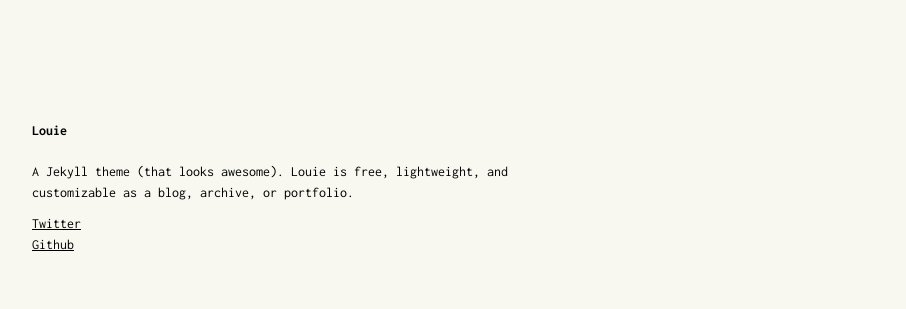
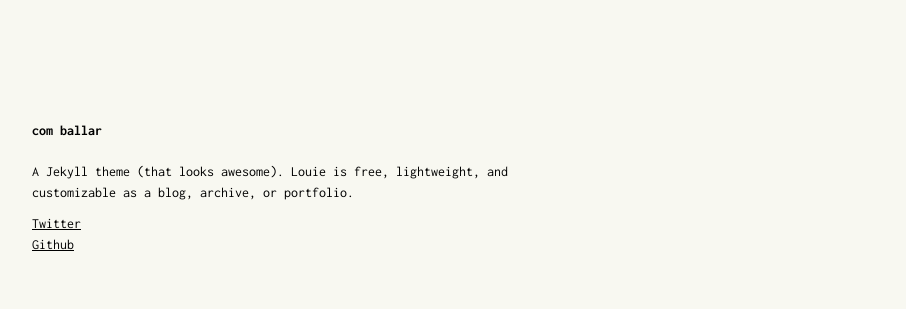
Before and after one commit to comballar/comballar.github.io, a Jekyll site: the page built from index.html, in a window 1280 px wide. Shown: the top 309 px of the page, without its empty margins (88-994 px from the left). Built offline with Jekyll 4.4.1, drawn with Linux system fonts in a browser that asks for light colours.

Commit message:
Update _config.yml

```diff
--- a/_config.yml
+++ b/_config.yml
@@ -1,12 +1,12 @@
 # site
-title: Louie
+title: com ballar
 baseurl: "/louie"
-url: "http://lily.work"
+url: "http://comballar.github.io"
 favicon: "/assets/sample/ico.png"
 g_analytics: UA-12345678-1
 
 # bio
-header: Louie
+header: com ballar
 desc: >
   A Jekyll theme (that looks awesome). Louie is free, lightweight,
   and customizable as a blog, archive, or portfolio.
```
